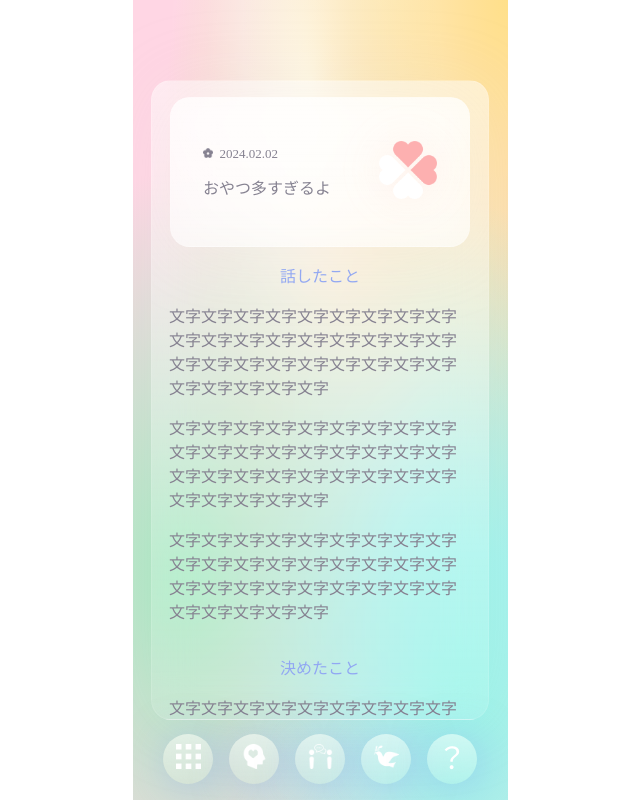
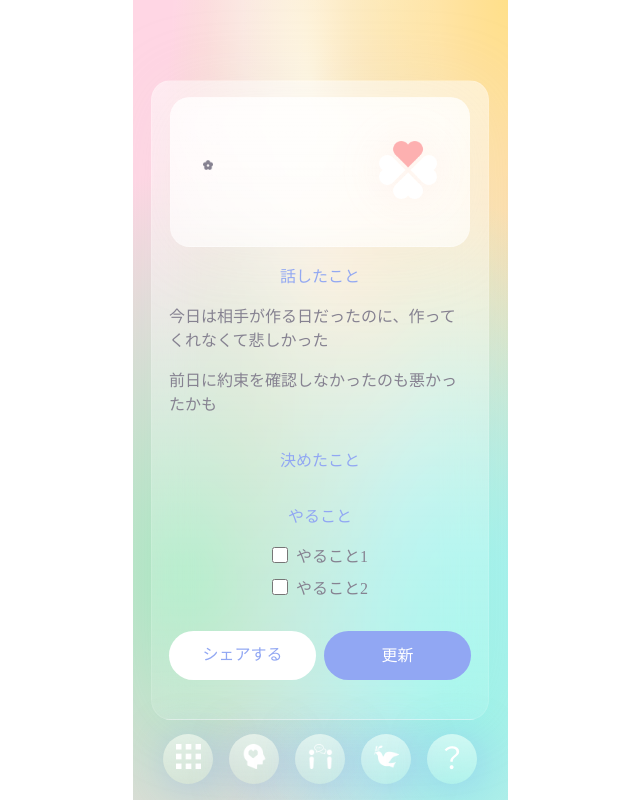
Before and after one commit to burioden/RockPaperScissors-front-react, a Next.js app in the folder rps-app/: page /report-description in a window 1280 px wide. Shown: the whole page, without its empty margins (320-960 px from the left). Built offline with nearby package versions, Linux system fonts and the light colour scheme; a web font is replaced by a local one.

Commit message:
make report-description to json

```diff
--- a/rps-app/package.json
+++ b/rps-app/package.json
@@ -12,7 +12,8 @@
     "framer-motion": "^11.0.20",
     "next": "14.1.4",
     "react": "^18",
-    "react-dom": "^18"
+    "react-dom": "^18",
+    "react-router-dom": "^6.22.3"
   },
   "devDependencies": {
     "eslint": "^8",
--- a/rps-app/src/pages/report-description.js
+++ b/rps-app/src/pages/report-description.js
@@ -1,9 +1,11 @@
 import Head from "next/head";
 import Link from "next/link";
 import { useState } from "react";
+import { useRouter } from 'next/router';
 import { MenuList } from "../../compornents/menuList";
 import { HelpBox } from "../../compornents/helpBox";
 import { ReportBox } from "../../compornents/reportBox";
+
 
 export default function Home() {
   const [helpBoxVisible, setHelpBoxVisible] = useState(false);
@@ -11,6 +13,70 @@ export default function Home() {
   const toggleHelpBox = () => {
     setHelpBoxVisible((prevVisible) => !prevVisible);
   };
+  const router = useRouter();
+
+  const json_details = `[
+    {
+        "id": 1,
+        "content": "今日は相手が作る日だったのに、作ってくれなくて悲しかった",
+        "report_id": 1,
+        "created_at": "2024-03-22T19:40:20.217Z",
+        "updated_at": "2024-03-22T19:40:20.217Z"
+    },
+    {
+        "id": 2,
+        "content": "前日に約束を確認しなかったのも悪かったかも",
+        "report_id": 1,
+        "created_at": "2024-03-22T19:46:20.954Z",
+        "updated_at": "2024-03-22T19:46:20.954Z"
+    }
+  ]`;
+
+  const parsed_details = JSON.parse(json_details);
+
+  const json_decision = `[
+    {
+        "id": 3,
+        "title": "今日の晩御飯に関して",
+        "decision": "カレンダーにかく",
+        "todo_progress": null,
+        "user_id": 1,
+        "created_at": "2024-03-22T18:58:54.679Z",
+        "updated_at": "2024-03-22T18:58:54.679Z"
+    },
+    {
+        "id": 4,
+        "title": "今日のおやつに関して",
+        "decision": null,
+        "todo_progress": null,
+        "user_id": 1,
+        "created_at": "2024-03-22T19:06:17.482Z",
+        "updated_at": "2024-03-22T19:06:17.482Z"
+    }
+  ]`;
+
+  const parsed_decision = JSON.parse(json_decision);
+
+
+  const json_to_do = `[
+    {
+        "id": 1,
+        "todo": "カレンダーで約束を共有する",
+        "is_completed": false,
+        "report_id": 1,
+        "created_at": "2024-03-22T20:10:32.630Z",
+        "updated_at": "2024-03-22T20:10:32.630Z"
+    },
+    {
+        "id": 2,
+        "todo": "外食しちゃう",
+        "is_completed": false,
+        "report_id": 1,
+        "created_at": null,
+        "updated_at": null
+    }
+  ]`;
+  const parsed_to_do = JSON.parse(json_to_do);
 
   {
     /*
@@ -24,10 +90,6 @@ report.jsから貰いたいデータ
 受け取ったと仮定し作成
 */
   }
-
-  const todoCompleted = 6;
-  const todoSum = 10;
-  const rate = (todoCompleted / todoSum) * 100;
 
   return (
     <>
@@ -50,9 +112,9 @@ report.jsから貰いたいデータ
                   <ol>
                     {/* ここにリンクを設定 ページ動的に作るの・・・？*/}
                     <ReportBox
-                        date="2024.02.02"
-                        title="おやつ多すぎるよ"
-                        progress={rate}
+                      date={router.query.date}
+                      title={router.query.title}
+                      progress={router.query.rate}
                     />
                   </ol>
 
@@ -61,23 +123,20 @@ report.jsから貰いたいデータ
                       <p className="head-text blue">話したこと</p>
                       {/* 話した回数分、pタグが生成される */}
                       <div className="text-area">
-                        <p className="text">
-                          文字文字文字文字文字文字文字文字文字文字文字文字文字文字文字文字文字文字文字文字文字文字文字文字文字文字文字文字文字文字文字文字
-                        </p>
-                        <p className="text">
-                          文字文字文字文字文字文字文字文字文字文字文字文字文字文字文字文字文字文字文字文字文字文字文字文字文字文字文字文字文字文字文字文字
-                        </p>
-                        <p className="text">
-                          文字文字文字文字文字文字文字文字文字文字文字文字文字文字文字文字文字文字文字文字文字文字文字文字文字文字文字文字文字文字文字文字
-                        </p>
+                        {parsed_details.map((rec) => {
+                          return (<p className="text">
+                            {rec.content}
+                          </p>)
+                        })}
                       </div>
                     </div>
                     <div className="box">
                       <p className="head-text blue">決めたこと</p>
                       <div className="text-area">
-                        <p className="text">
-                          文字文字文字文字文字文字文字文字文字文字文字文字文字文字文字文字文字文字文字文字文字文字文字文字文字文字文字文字文字文字文字文字
-                        </p>
+                        {parsed_decision.map((rec) => {
+                          return (rec.id == router.query.id ? <p className="text">{rec.decision}</p> : null)
+                        })}
+
                       </div>
                     </div>
                     <div className="box">
@@ -86,26 +145,19 @@ report.jsから貰いたいデータ
                         <form action="">
                           <ol className="todo">
                             {/* todoの数だけliが生成される for name id も付与*/}
-                            <li>
-                              <label htmlFor="todo-1">
+
+                            {parsed_to_do.map((rec) => {
+                              return (<li>
+                                <label htmlFor={`todo-${rec.id}`}>
                                   <input
                                     type="checkbox"
-                                  name="todo-1"
-                                  id="todo-1"
+                                    name={`todo-${rec.id}`}
+                                    id={`todo-${rec.id}`}
                                   />
-                                <span>やること1</span>
+                                  <span>{`やること${rec.id}`}</span>
                                 </label>
-                            </li>
-                            <li>
-                              <label htmlFor="todo-2">
-                                <input
-                                  type="checkbox"
-                                  name="todo-2"
-                                  id="todo-2"
-                                />
-                                <span>やること2</span>
-                              </label>
-                            </li>
+                              </li>)
+                            })}
                           </ol>
                           <div className="two-button-field row">
                             <a className="button white-button">シェアする</a>
```
Also changed, not shown: rps-app/src/pages/report.js (+5 -3 lines), 1 other file (tests, documents, lock files or other folders). Lines whose indentation alone changed are shown as unchanged.
